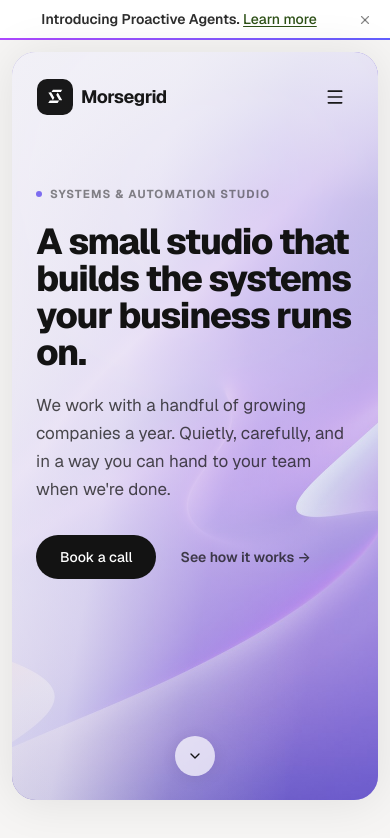
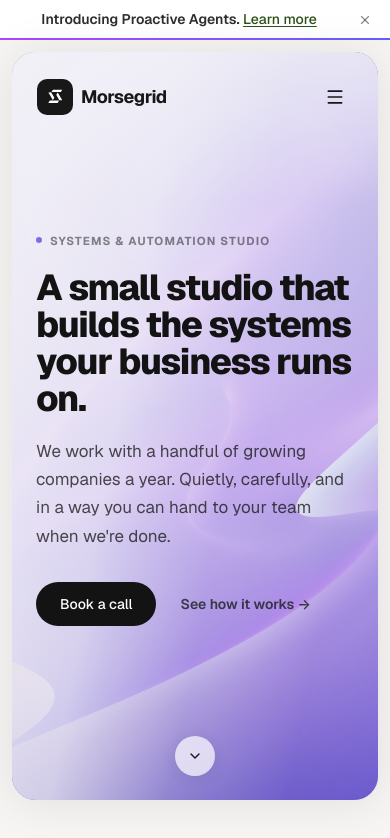
Before and after one commit to Dibbosystro/morsegrid-website2, a React (Vite) app in the folder artifacts/morsegrid/: page / in a window 390 px wide. Shown: the top 838 px of the page. Built offline with nearby package versions, Linux system fonts and the light colour scheme.

Commit message:
Center hero copy on mobile so top and bottom spacing is uniform

```diff
--- a/artifacts/morsegrid/src/pages/home.tsx
+++ b/artifacts/morsegrid/src/pages/home.tsx
@@ -161,11 +161,11 @@ function Hero() {
           className="pointer-events-none absolute -top-[140px] -right-[90px] w-[540px] h-[540px] z-[1] rounded-full blur-[40px] mix-blend-screen"
           style={{ background: "radial-gradient(circle at center,rgba(125,108,240,0.22),transparent 66%)" }}
         />
-        <div className="relative z-[2] grid grid-cols-1 lg:grid-cols-2 items-start lg:items-center min-h-[calc(100dvh-6rem)] gap-6 lg:gap-0">
-          {/* LEFT: copy — top-aligned on mobile (just clearing the nav) so the hero
-              copy sits high instead of being vertically centered in the tall hero;
-              re-centered against the activity card from lg up */}
-          <div className="flex flex-col px-6 pt-32 pb-6 md:px-12 lg:pl-20 lg:pr-4 lg:pt-20 lg:pb-10">
+        <div className="relative z-[2] grid grid-cols-1 lg:grid-cols-2 items-center min-h-[calc(100dvh-6rem)] gap-6 lg:gap-0">
+          {/* LEFT: copy — vertically centered in the tall hero card so the empty
+              space above (below the nav) and below (above the scroll cue) stays
+              even on mobile; re-centered against the activity card from lg up */}
+          <div className="flex flex-col px-6 py-6 md:px-12 lg:pl-20 lg:pr-4 lg:pt-20 lg:pb-10">
             <FadeIn>
               <span className="inline-flex items-center gap-2 text-[11.5px] font-bold uppercase tracking-[0.1em] text-[#131313]/50 mb-5">
                 <span className="w-1.5 h-1.5 rounded-full bg-[#7d6cf0]" />
```
